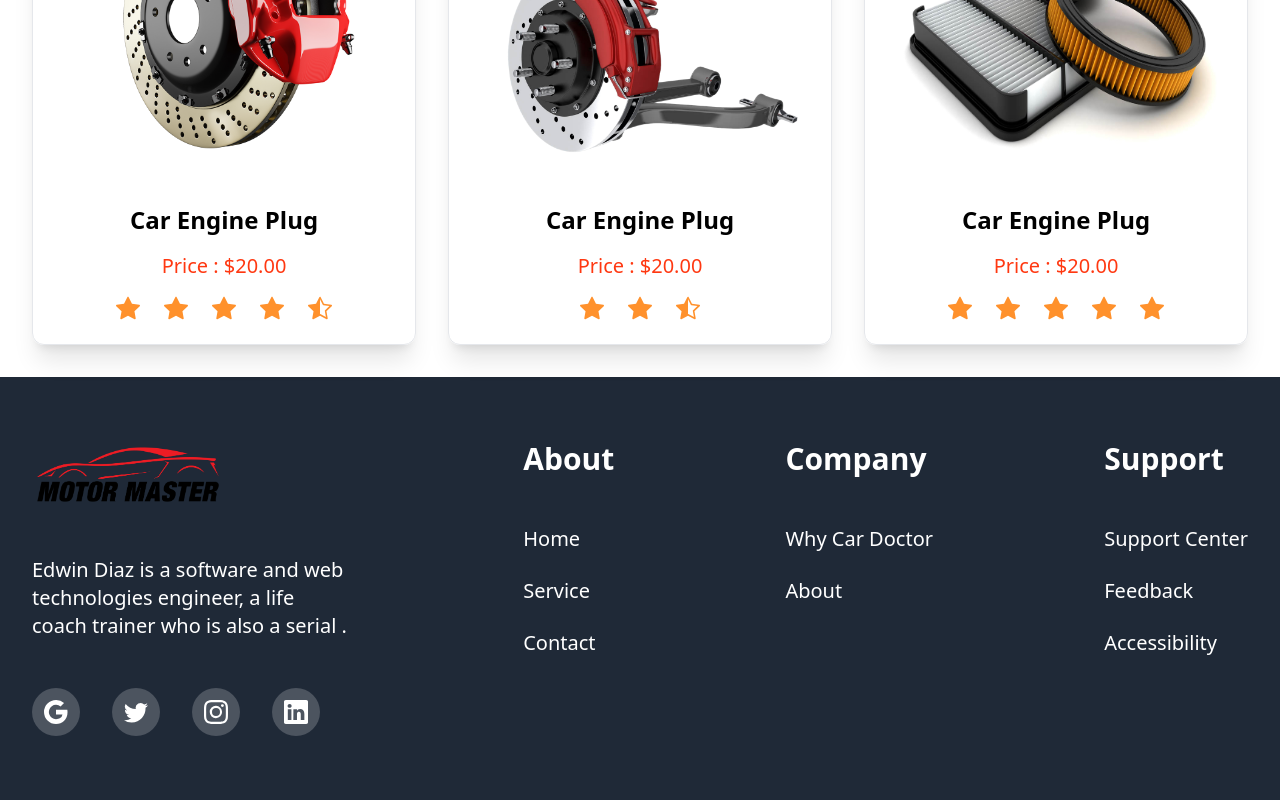
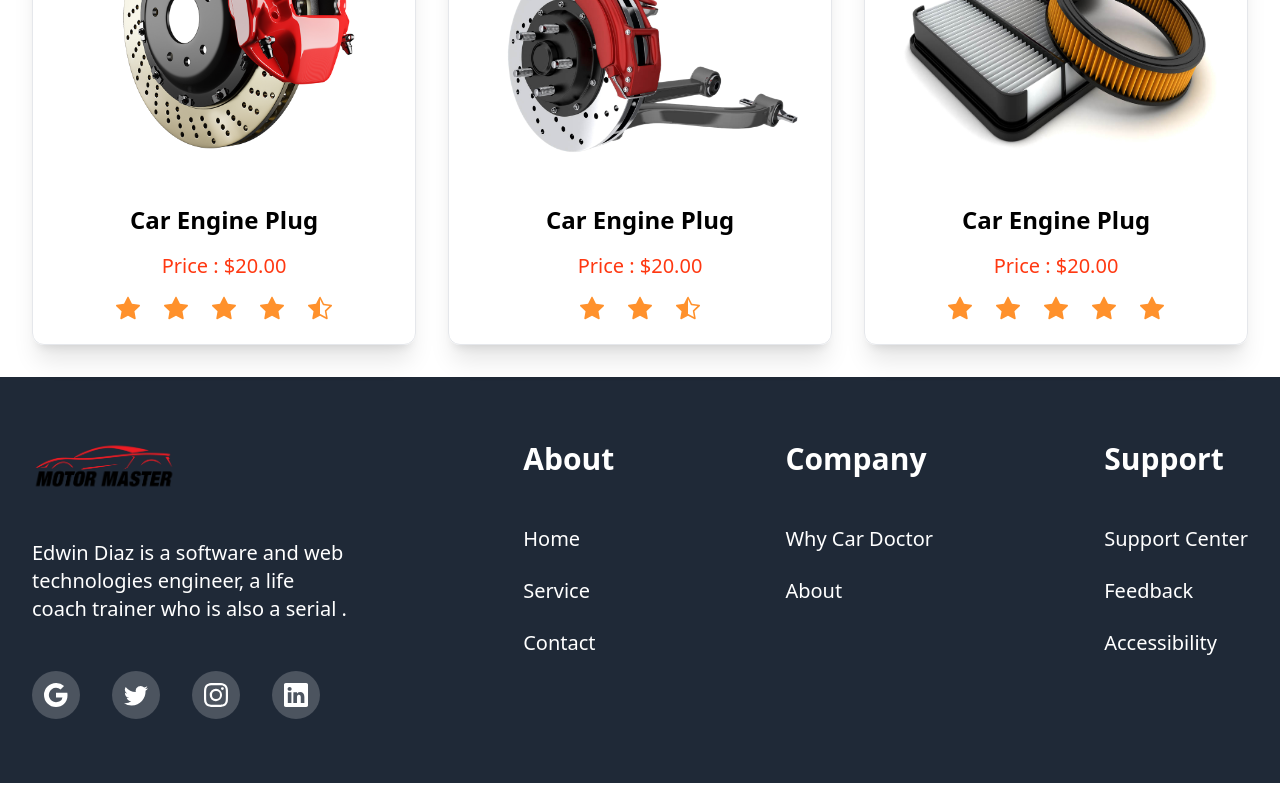
Before and after one commit to aHasnat1997/motor_masters_client, a React (Vite) app: page / in a window 1280 px wide. Shown: the part 1435-2235 px from the top of the page. Built offline with nearby package versions, Linux system fonts and the light colour scheme.

Commit message:
ADD: Logo component

```diff
--- a/src/components/Footer.jsx
+++ b/src/components/Footer.jsx
@@ -1,7 +1,7 @@
 import { Link } from 'react-router-dom';
-import logo from '../assets/logo.png';
 import { BsGoogle, BsTwitter, BsInstagram, BsLinkedin } from "react-icons/bs";
 import React from 'react';
+import Logo from './Logo';
 
 /**
  * Footer component for the website.
@@ -74,11 +74,7 @@ export default function Footer() {
         <footer className="bg-gray-800 w-full">
             <div className='max-container py-16 text-white flex flex-col items-center lg:flex-row lg:items-start lg:justify-between gap-16'>
                 <div className='w-80 flex flex-col gap-12'>
-                    <img
-                        src={logo}
-                        alt="logo"
-                        className="w-full lg:w-48"
-                    />
+                    <Logo />
                     <p className='text-xl'>Edwin Diaz is a software and web technologies engineer, a life coach trainer who is also a serial .</p>
                     <div className='flex items-center gap-8 text-2xl'>
                         <div className='p-3 bg-white/20 rounded-full'><BsGoogle /></div>
--- /dev/null
+++ b/src/components/Logo.jsx
@@ -0,0 +1,21 @@
+import { Link } from "react-router-dom";
+import logo from "../assets/logo.png";
+
+/**
+ * Main Logo component for the website.
+ * @returns {JSX.Element} - website Logo.
+ */
+export default function Logo() {
+    return (
+        <div className="w-fit relative overflow-hidden group">
+            <div className="bg-white/70 h-56 w-20 rotate-45 duration-1000 absolute -top-24 -left-32 group-hover:left-56" />
+            <Link to='/'>
+                <img
+                    src={logo}
+                    alt="logo"
+                    className="w-36 click-effect"
+                />
+            </Link>
+        </div>
+    );
+}
--- a/src/components/MainNav.jsx
+++ b/src/components/MainNav.jsx
@@ -1,8 +1,8 @@
 import React, { useState } from "react";
 import { Link } from "react-router-dom";
-import logo from "../assets/logo.png";
 import { FaBarsStaggered } from "react-icons/fa6";
 import { OutSideClick } from "./OutSideClick";
+import Logo from "./Logo";
 
 /**
  * Main navigation bar component for the website.
@@ -58,13 +58,7 @@ export default function MainNav() {
     // Large screen navigation JSX.
     const lgNav = (
         <div className="flex justify-between items-center">
-            <Link to='/'>
-                <img
-                    src={logo}
-                    alt="logo"
-                    className="w-36 click-effect"
-                />
-            </Link>
+            <Logo />
             <ul className="flex items-center gap-10">
                 {menuItems.map(item => (
                     <React.Fragment key={item.menu}>
@@ -82,13 +76,7 @@ export default function MainNav() {
     // Small screen navigation JSX.
     const smNav = (
         <div className="flex justify-between items-center">
-            <Link to='/'>
-                <img
-                    src={logo}
-                    alt="logo"
-                    className="w-32 click-effect"
-                />
-            </Link>
+            <Logo />
             <div>
                 <button
                     className="px-3 py-1 click-effect"
```
